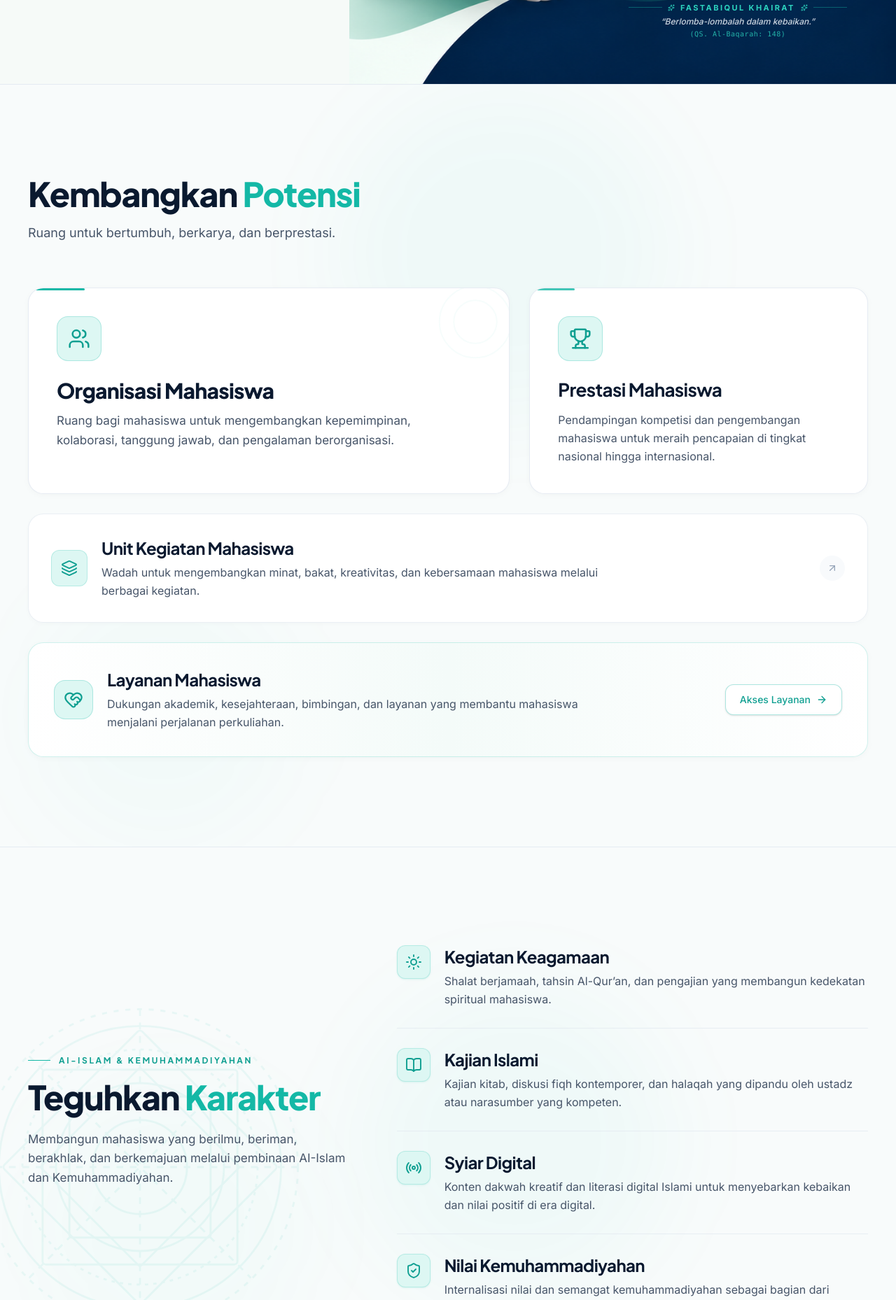
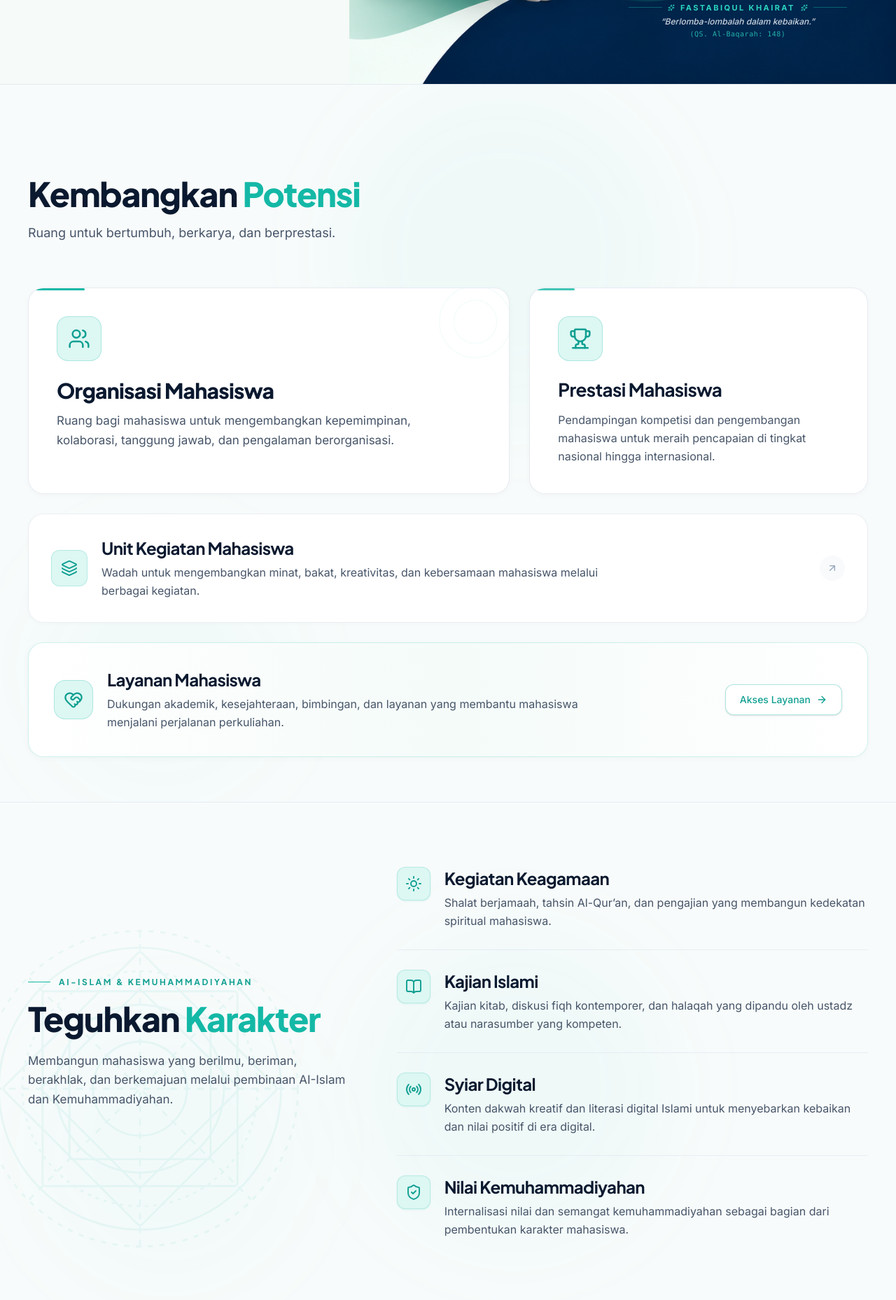
Before and after one commit to aprilliobintang284/landingpage-sibermu, a Next.js app: page / in a window 1280 px wide. Shown: the part 680-2538 px from the top of the page at 70% size. Built offline with nearby package versions, Linux system fonts and the light colour scheme.

Commit message:
fix(spacing): refine vertical gap between Kemahasiswaan and AIK sections

```diff
--- a/components/AikSection.tsx
+++ b/components/AikSection.tsx
@@ -31,7 +31,7 @@ export default function AikSection() {
   return (
     <section
       id="aik"
-      className="scroll-mt-20 relative py-20 sm:py-24 md:py-28 bg-[#F8FBFB] border-t border-slate-200/80 overflow-hidden"
+      className="scroll-mt-20 relative pt-12 sm:pt-14 md:pt-16 pb-20 sm:pb-24 md:pb-28 bg-[#F8FBFB] border-t border-slate-200/80 overflow-hidden"
     >
       {/* Subtle Ambient Background Tint */}
       <div className="absolute inset-0 pointer-events-none">
--- a/components/KemahasiswaanSection.tsx
+++ b/components/KemahasiswaanSection.tsx
@@ -16,7 +16,7 @@ export default function KemahasiswaanSection() {
   return (
     <section
       id="kemahasiswaan"
-      className="scroll-mt-20 relative py-20 sm:py-28 md:py-32 bg-[#F8FBFB] border-t border-slate-200/80 overflow-hidden"
+      className="scroll-mt-20 relative pt-20 sm:pt-28 md:pt-32 pb-12 sm:pb-14 md:pb-16 bg-[#F8FBFB] border-t border-slate-200/80 overflow-hidden"
     >
       {/* Subtle Ambient Background Tint */}
       <div className="absolute inset-0 pointer-events-none">
```
